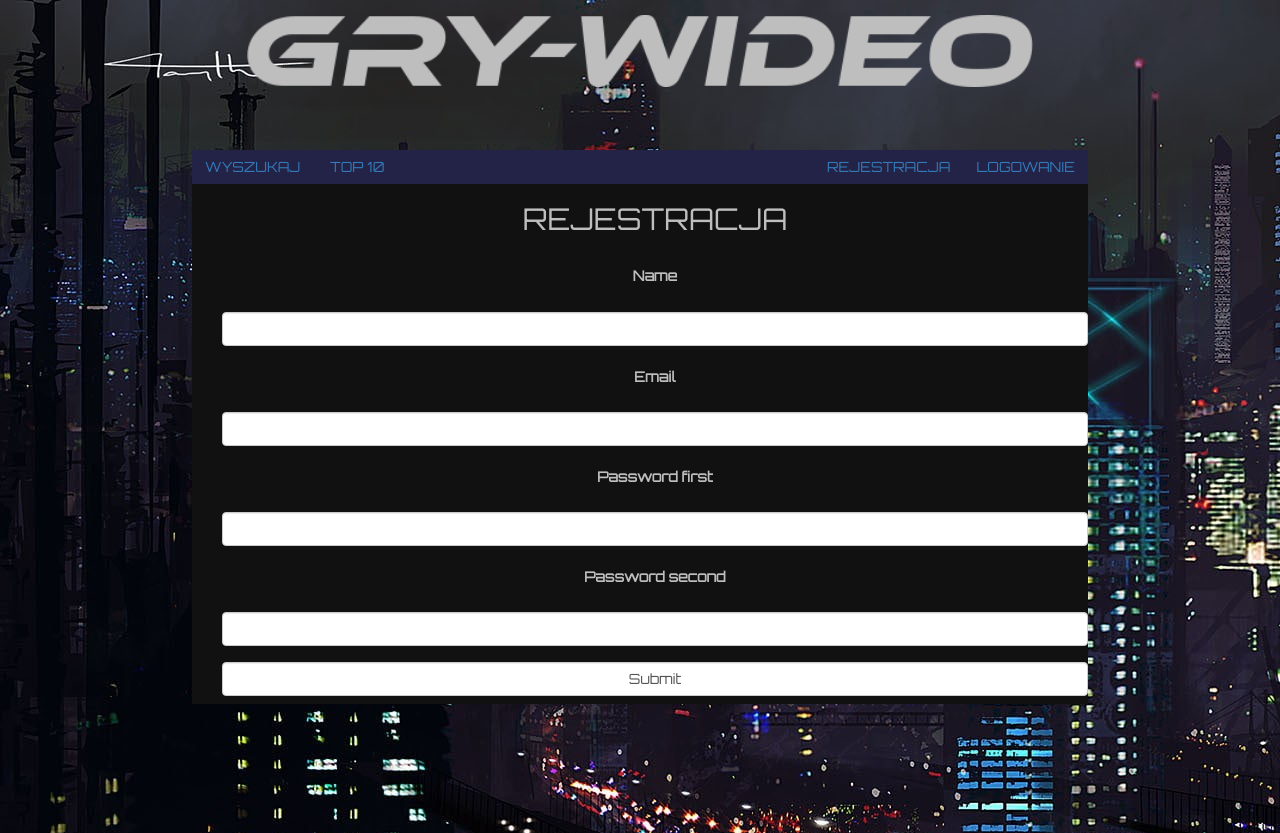
After one commit to SebastianLy/Website-for-Gamers, a Symfony app: template templates/registration_page/register.html.twig in a window 1280 px wide. The commit adds this page. Run offline with Twig, Linux system fonts and the light colour scheme; the template is opened without the code that fills it, so the values that code supplies are empty; form fields are guessed from the names that the template uses; some libraries are stand-ins or nearby versions.

Commit message:
dodalem rejestracje

```diff
--- a/composer.json
+++ b/composer.json
@@ -9,9 +9,11 @@
         "symfony/console": "5.0.*",
         "symfony/dotenv": "5.0.*",
         "symfony/flex": "^1.3.1",
+        "symfony/form": "5.0.*",
         "symfony/framework-bundle": "5.0.*",
         "symfony/orm-pack": "^1.0",
         "symfony/twig-bundle": "5.0.*",
+        "symfony/validator": "5.0.*",
         "symfony/yaml": "5.0.*"
     },
     "require-dev": {
--- a/public/css/style.css
+++ b/public/css/style.css
@@ -68,6 +68,16 @@ input[type=password] {
   color: black;
 }
 
+.form-submit-button {
+  background: #0066A2;
+  color: white;
+  border-style: outset;
+  border-color: #0066A2;
+  height: 50px;
+  width: 100px;
+  font: bold 15px arial, sans-serif;
+  text-shadow:none;
+}
 
 
 /* Gray palette:
--- a/src/Controller/HomePageController.php
+++ b/src/Controller/HomePageController.php
@@ -15,6 +15,5 @@ class HomePageController extends AbstractController
         $entity_manager = $this->getDoctrine()->getManager();
         $games = $entity_manager->getRepository(Game::class)->findAll();
         return $this->render('home_page/top10.html.twig', array('games' => $games));
-        //return new Response(readfile("index.html"));
     }
 }
--- a/src/Controller/SearchGameController.php
+++ b/src/Controller/SearchGameController.php
@@ -20,6 +20,6 @@ class SearchGameController extends AbstractController
         $entity_manager = $this->getDoctrine()->getManager();
         $title = $_POST['title'];
         $games = $entity_manager->getRepository(Game::class)->findBy(array('title' => $title));
-        return $this->render('search_game/index.html.twig', array('games' => $games));
+        return $this->render('search_game/searchgame.html.twig', array('games' => $games));
     }
 }
--- /dev/null
+++ b/templates/registration_page/register.html.twig
@@ -0,0 +1,91 @@
+<!DOCTYPE html>
+<html lang="en">
+<head>
+    <meta charset="UTF-8">
+    <title>Gry-wideo</title>
+    <link rel="stylesheet" href="css/style.css">
+</head>
+<body>
+<div class="header-row" id="header-row" style="padding: 0; overflow:hidden; height:150px;">
+    <div class="container-fluid" style="padding: 0;">
+        <div class="row">
+            <div class="col-xs-12">
+                <a class="navbar-brand logo" href="/">
+                    <img src="banner.png" alt="company logo"
+                         style="width: 60%;transform: translateX(-50%);left: 50%;position: absolute;">
+                </a>
+            </div>
+        </div>
+    </div>
+</div>
+<div class = "main-panel" id = "main-panel">
+    <button type="button" class="btn btn-primary" style="float:right"><a href = "login">LOGOWANIE</a></button>
+    <button type="button" class="btn btn-primary" style="float:right"><a href = "register">REJESTRACJA</a></button>
+    <button type="button" class="btn btn-primary"><a href = "search">WYSZUKAJ</a></button>
+    <button type="button" class="btn btn-primary"><a href = "/">TOP 10</a></button>
+</div>
+<form action="register" method="post">
+    <table class="flatTable">
+
+        <tr class="titleTr">
+            <td>REJESTRACJA</td>
+        </tr>
+
+
+        {{ form_start(form) }}
+        <tr>
+            <td style="text-align: center; vertical-align: middle;">{{ form_label(form.name) }}</td>
+        </tr>
+        <tr>
+            <td style="text-align: center; vertical-align: middle;">{{ form_widget(form.name) }} {{ form_errors(form.name) }}</td>
+        </tr>
+
+        <tr>
+            <td style="text-align: center; vertical-align: middle;">{{ form_label(form.email) }}</td>
+        </tr>
+
+        <tr>
+            <td style="text-align: center; vertical-align: middle;">{{ form_widget(form.email) }} {{ form_errors(form.email) }}</td>
+        </tr>
+
+        <tr>
+            <td style="text-align: center; vertical-align: middle;">{{ form_label(form.password.first) }}</td>
+        </tr>
+
+        <tr>
+            <td style="text-align: center; vertical-align: middle;">{{ form_widget(form.password.first) }} {{ form_errors(form.password.first) }}</td>
+        </tr>
+
+        <tr>
+            <td style="text-align: center; vertical-align: middle;">{{ form_label(form.password.second) }}</td>
+        </tr>
+
+        <tr>
+            <td style="text-align: center; vertical-align: middle;">{{ form_widget(form.password.second) }} {{ form_errors(form.password.second) }}</td>
+        </tr>
+
+        <tr>
+            <td style="text-align: center; vertical-align: middle;">{{ form_row(form.submit) }}</td>
+        </tr>
+
+
+        {{ form_end(form) }}
+
+
+    </table>
+</form>
+<link href="https://fonts.googleapis.com/css2?family=Orbitron&display=swap" rel="stylesheet">
+<link href='http://fonts.googleapis.com/css?family=Advent+Pro&subset=latin,latin-ext' rel='stylesheet' type='text/css'>
+
+
+<!-- Latest compiled and minified CSS -->
+<link rel="stylesheet" href="https://maxcdn.bootstrapcdn.com/bootstrap/3.4.1/css/bootstrap.min.css">
+
+
+<!-- jQuery library -->
+<script src="https://ajax.googleapis.com/ajax/libs/jquery/3.5.1/jquery.min.js"></script>
+
+<!-- Latest compiled JavaScript -->
+<script src="https://maxcdn.bootstrapcdn.com/bootstrap/3.4.1/js/bootstrap.min.js"></script>
+</body>
+</html>
```
Also changed, not shown: src/Controller/RegistrationPageController.php (+20 -2 lines), src/Entity/User.php (+25 -0 lines), src/Form/UserRegisterType.php (added, +47 -0 lines), templates/registration_page/index.html.twig (deleted, +0 -20 lines), templates/registration_page/success.html.twig (added, +49 -0 lines), templates/login_page/login.html.twig (renamed from templates/login_page/index.html.twig), templates/search_game/searchgame.html.twig (renamed from templates/search_game/index.html.twig), 4 other files.
